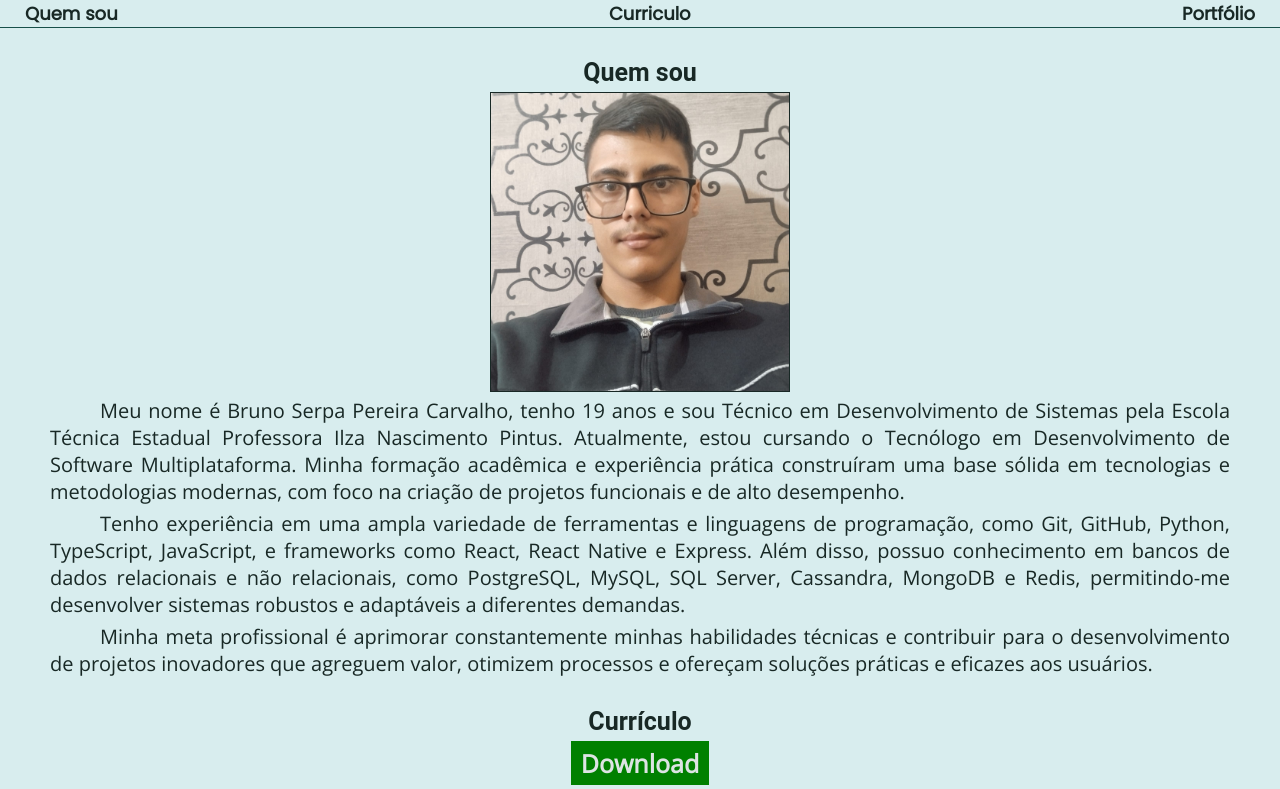
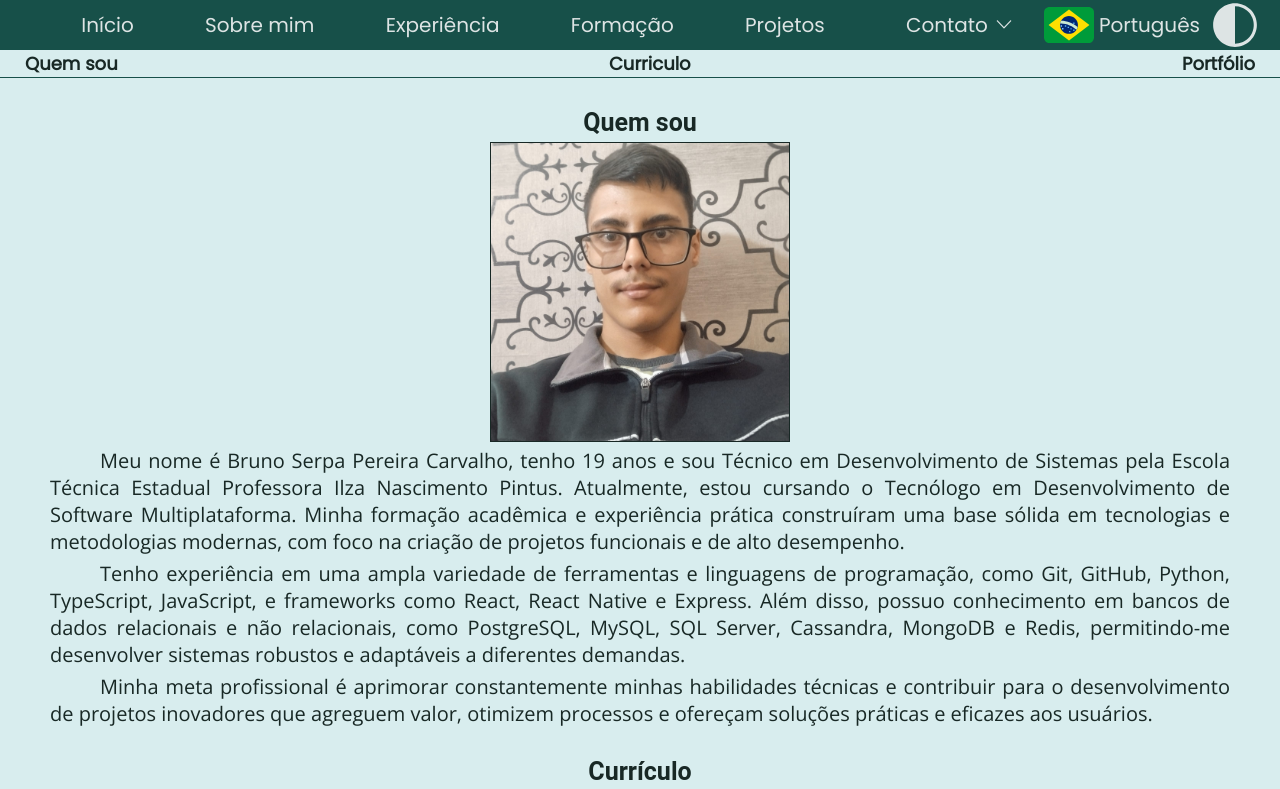
Before and after one commit to BrunoSerpa/portfolio-code, a React (Create React App) app: page / in a window 1280 px wide. Shown: the top 789 px of the page. Built offline with nearby package versions, Linux system fonts and the light colour scheme.

Commit message:
Add Header component with navigation links and icons

```diff
--- a/src/app.tsx
+++ b/src/app.tsx
@@ -1,4 +1,4 @@
-
+import { Header } from "./components";
 import Home from "./Pages/Home";
 import GlobalStyle from "./styles";
 
@@ -6,6 +6,7 @@ export default function App() {
   return (
     <>
       <GlobalStyle />
+      <Header />
       <Home />
     </>
   );
--- /dev/null
+++ b/src/components/Header/index.tsx
@@ -0,0 +1,27 @@
+import { FlagBrazil, IconDropdown, IconTheme } from "../../assets";
+import { DivContact, DivFlag, DivFunctions, DivHeader, DivLinks, ImgContact, ImgFunctions, LinkHeader, TextFunctions } from "./style";
+
+export default function Header() {
+    return (
+        <DivHeader>
+            <DivLinks>
+                <LinkHeader href="/home">Início</LinkHeader>
+                <LinkHeader href="/about">Sobre mim</LinkHeader>
+                <LinkHeader href="/experience">Experiência</LinkHeader>
+                <LinkHeader href="/formation">Formação</LinkHeader>
+                <LinkHeader href="/project">Projetos</LinkHeader>
+            </DivLinks>
+            <DivFunctions>
+                <DivContact>
+                    <TextFunctions>Contato</TextFunctions>
+                    <ImgContact src={IconDropdown} alt="dropdown" />
+                </DivContact>
+                <DivFlag>
+                    <ImgFunctions src={FlagBrazil} alt="flag-brazil" />
+                    <TextFunctions>Português</TextFunctions>
+                </DivFlag>
+                <ImgFunctions src={IconTheme} alt="theme" />
+            </DivFunctions>
+        </DivHeader>
+    );
+};
--- /dev/null
+++ b/src/components/Header/style.ts
@@ -0,0 +1,55 @@
+import styled from "styled-components";
+import { font2, WhiteMode } from "../../styles";
+
+const DivContact = styled.a`
+    align-items: center;
+    display: flex;
+    gap: 6px;
+    padding: 0 20px;
+`;
+const DivFlag = styled.div`
+    align-items: center;
+    display: flex;
+    gap: 5px;
+    justify-content: center;
+`;
+const DivFunctions = styled.div`
+    display: flex;
+    gap: 10px;
+    justify-content: space-between;
+    padding-right: 20px;
+`;
+const DivLinks = styled.div`
+    display: flex;
+    flex-wrap: wrap;
+    gap: 10px;
+    flex: 1;
+    justify-content: space-evenly;
+    padding-left: 20px;
+`;
+const DivHeader = styled.div`
+    align-items: center;
+    background-color: ${WhiteMode.backgroundColor3};
+    display: flex;
+    justify-content: space-between;
+    width: 100%;
+`;
+const ImgContact = styled.img`
+    height: 20px;
+    width: 20px;
+`;
+const ImgFunctions = styled.img`
+    height: 50px;
+    width: 50px;
+`;
+const LinkHeader = styled.a`
+    color: ${WhiteMode.textColor4};
+    ${font2}
+    text-decoration: none;
+`;
+const TextFunctions = styled.p`
+    color: ${WhiteMode.textColor4};
+    ${font2}
+`;
+
+export { DivContact, DivFlag, DivFunctions, DivHeader, DivLinks, ImgContact, ImgFunctions, LinkHeader, TextFunctions };
--- /dev/null
+++ b/src/components/index.ts
@@ -0,0 +1,3 @@
+import Header from "./Header";
+
+export {Header};
```
Lines whose indentation alone changed are shown as unchanged.
